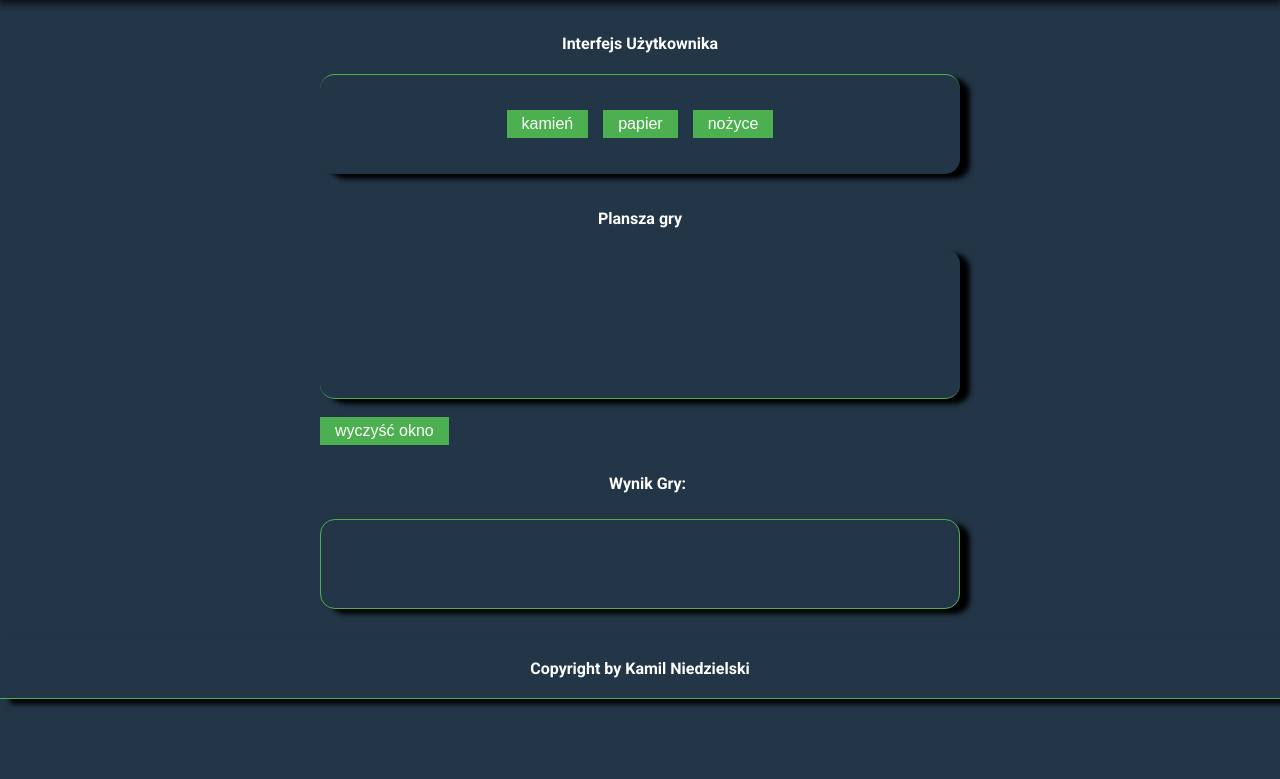
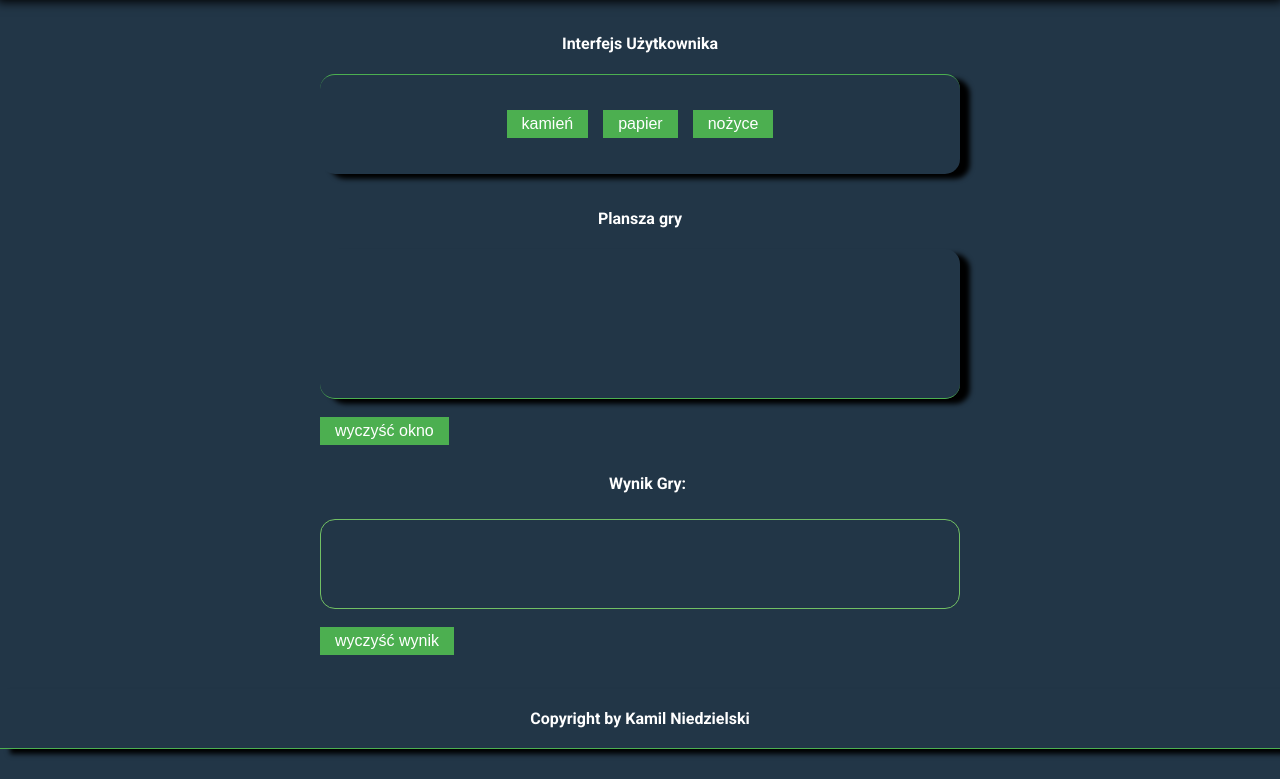
Before and after one commit to niedzielskiauto/javascript-prework, a website: page index.html in a window 1280 px wide. Shown: the part 70-849 px from the top of the page. Before the commit the page ends 800 px from the top, so only its background shows below. Drawn offline with Linux system fonts and the light colour scheme.

Commit message:
Add Score reset

```diff
--- a/index.html
+++ b/index.html
@@ -40,6 +40,10 @@
 
             <div id="result"></div>
 
+            <div class="clear">
+                <input type="button" id="reset-button" value="wyczyść wynik" />
+            </div>
+
             <footer class="footer"> Copyright by Kamil Niedzielski</footer>
         </div>
 
--- a/js/functions.js
+++ b/js/functions.js
@@ -7,3 +7,9 @@ function printMessage(msg){
 function clearMessages(){
 	document.getElementById('messages').innerHTML = '';
 }
+
+function resetResult() {
+	playerScore = 0;
+	computerScore = 0;
+	document.getElementById('result').innerHTML = "Gracz: " + playerScore + "<br>" + "Komputer: " + computerScore;
+}
--- a/js/script.js
+++ b/js/script.js
@@ -1,6 +1,8 @@
 
 let playerScore = 0;
 let computerScore = 0;
+
+
 
 function playGame(playerInput) {
 
@@ -80,3 +82,5 @@ document.getElementById('play-scissors').addEventListener('click', function(){
   });
 
 document.getElementById('clear-button').addEventListener('click',  clearMessages);
+
+document.getElementById('reset-button').addEventListener('click',  resetResult);
--- a/sass/style.scss
+++ b/sass/style.scss
@@ -46,6 +46,7 @@ body {
     box-shadow: 0 0 10px 3px black;
     border-bottom: 1px solid var(--green);
     position: sticky;
+    top: 0;
 }
 
  #play-rock, #play-paper, #play-scissors {
@@ -159,14 +160,30 @@ body {
     justify-content: flex-start;
     align-items: center;
     width: 50%;
-    border: 1px solid #4CAF50;
     border-radius: 15px;
     height: 90px;
     margin-top: 15px;
     color: white;
     text-align: left;
     padding-left: 15px;
-    box-shadow: 10px 5px 5px black;
+    border: 1px solid var(--green);
+}
+
+#reset-button {
+    background-color: #4CAF50; /* Green */
+    border: none;
+    color: white;
+    padding: 5px 15px;
+    text-align: center;
+    text-decoration: none;
+    display: inline-block;
+    font-size: 16px;
+    margin-top: 15px;
+    &:hover {
+        cursor: pointer;
+        transition: .4s;
+        opacity: .7;
+}
 }
 
 /* Footer */
```
Also changed, not shown: css/style.css, 1 other file.
